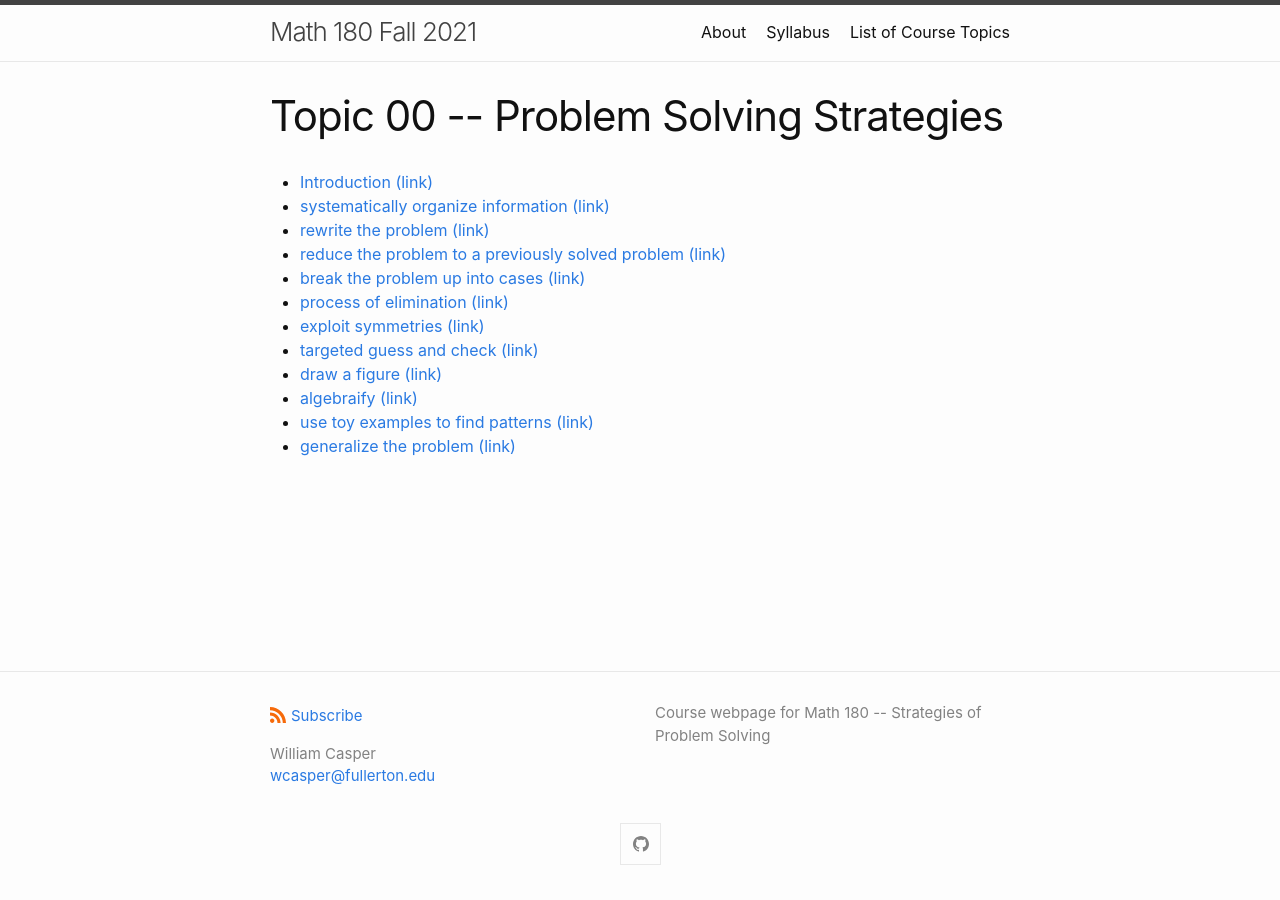
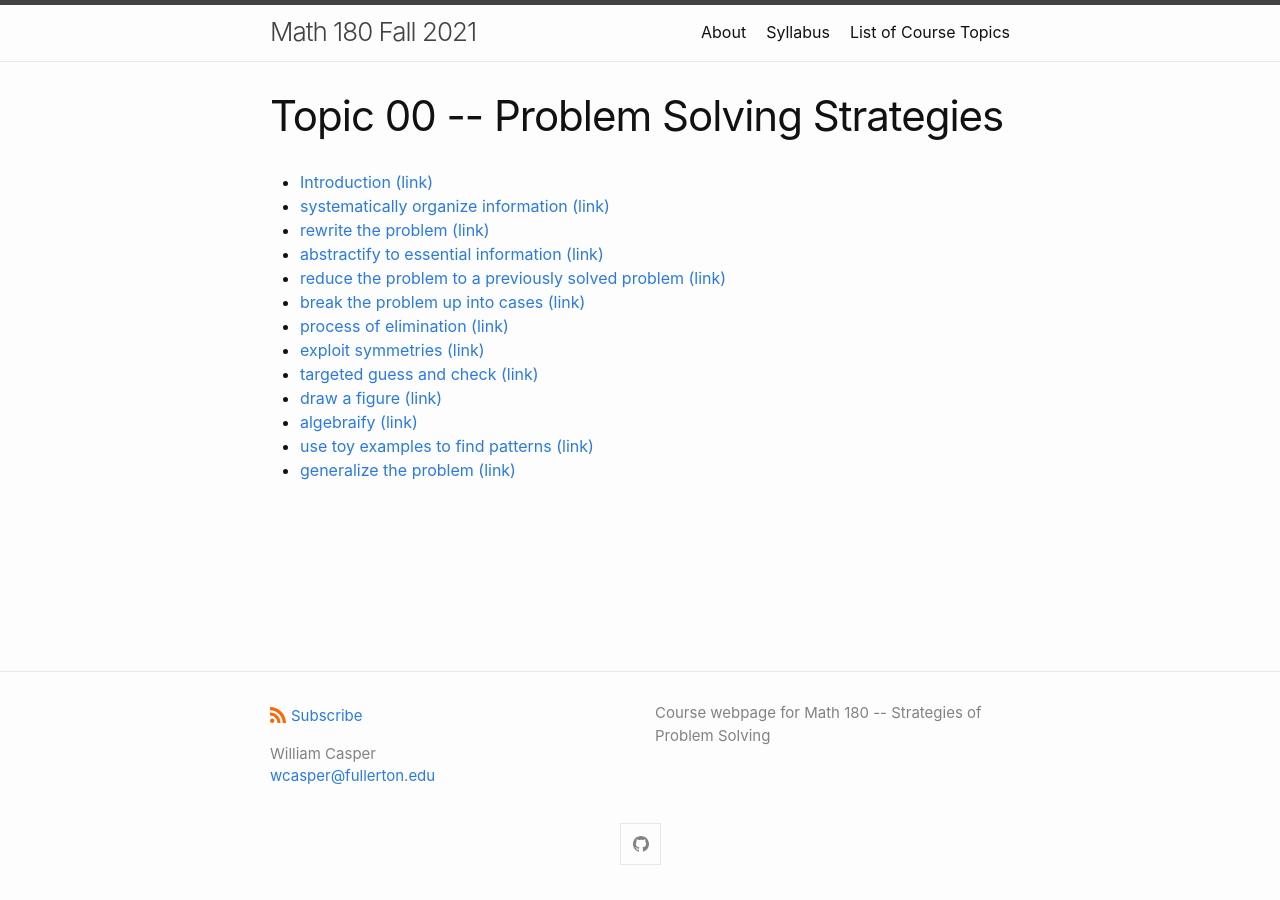
Before and after one commit to wcasper/math180fall2021, a Jekyll site: the page built from _topics/topic00-strategies.md, in a window 1280 px wide. Built offline with Jekyll 4.4.1, drawn with Linux system fonts in a browser that asks for light colours.

Commit message:
added new strat

```diff
--- a/_topics/topic00-strategies.md
+++ b/_topics/topic00-strategies.md
@@ -6,6 +6,7 @@ title: Topic 00 -- Problem Solving Strategies
 * [Introduction (link)](/math180fall2021/modules/strategies/introduction)
 * [systematically organize information (link)](/math180fall2021/modules/strategies/strat-organize)
 * [rewrite the problem (link)](/math180fall2021/modules/strategies/strat-rewrite)
+* [abstractify to essential information (link)](/math180fall2021/modules/strategies/strat-abstractify)
 * [reduce the problem to a previously solved problem (link)](/math180fall2021/modules/strategies/strat-reduce)
 * [break the problem up into cases (link)](/math180fall2021/modules/strategies/strat-cases)
 * [process of elimination (link)](/math180fall2021/modules/strategies/strat-elimination)
```
